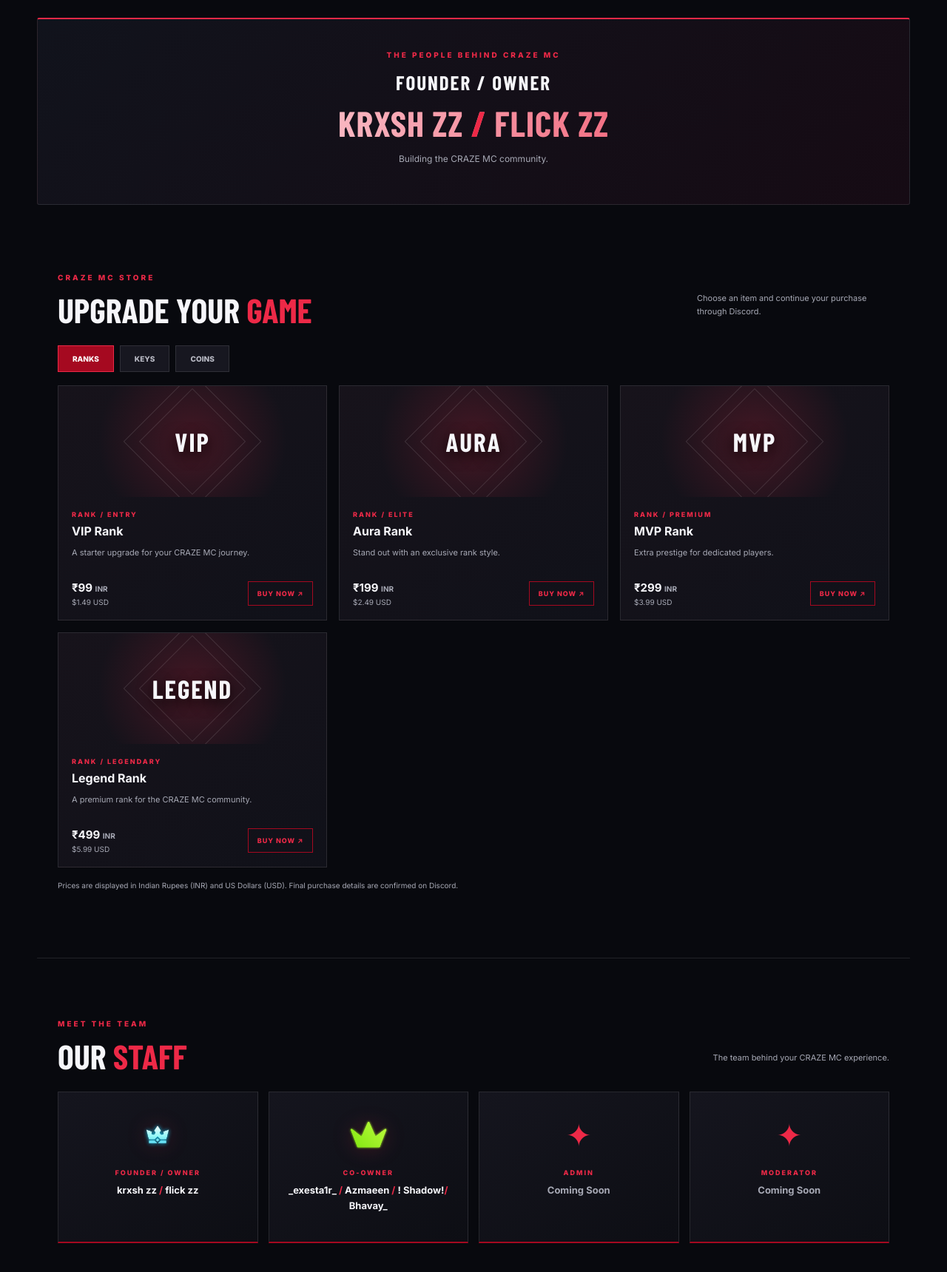
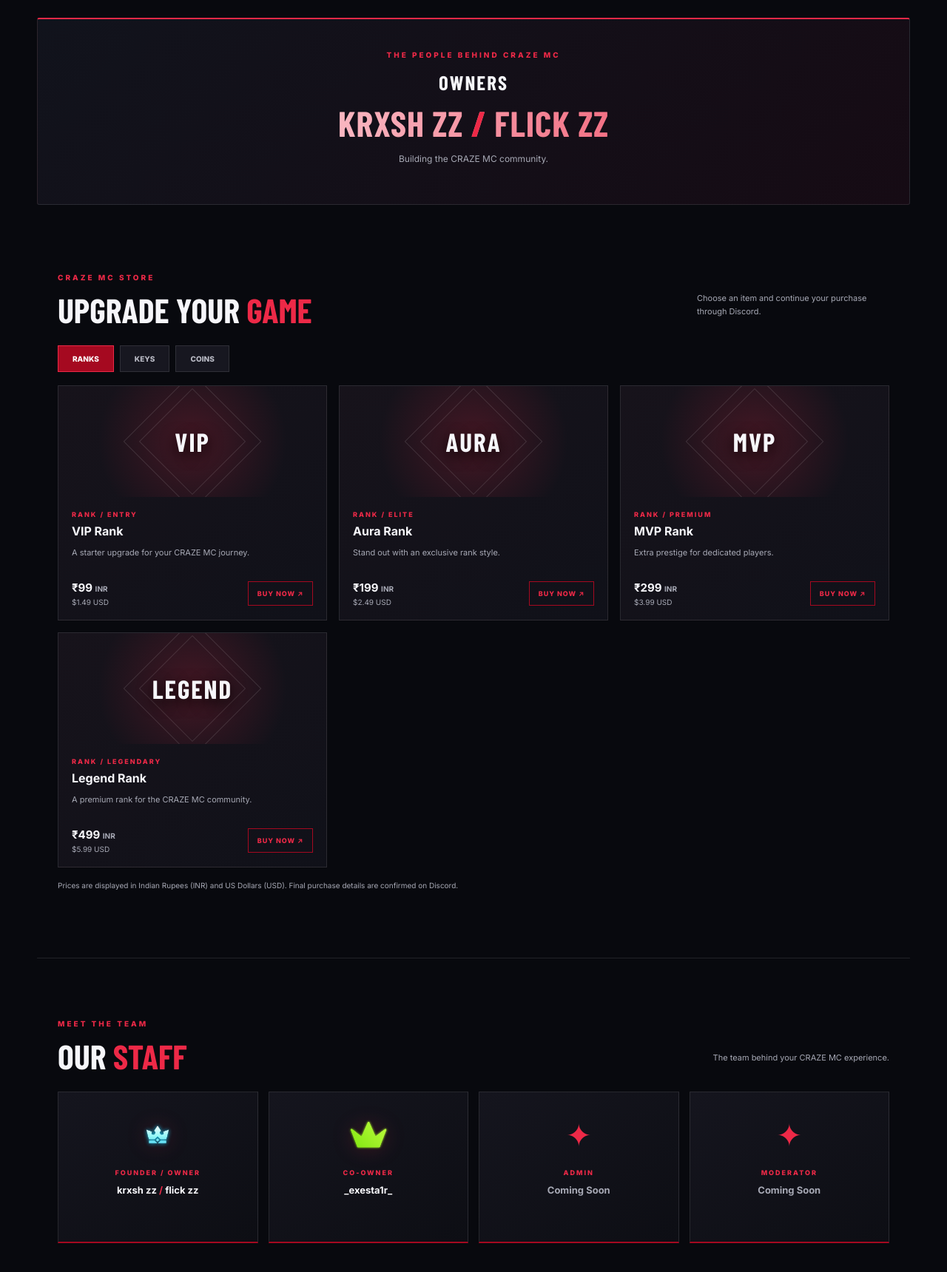
Before and after one commit to nickxters-wq/Craze-mc-store-web, a plain HTML site: page index.html in a window 1280 px wide. Shown: the part 688-2408 px from the top of the page at 74% size. Drawn offline with nearby package versions, Linux system fonts and the light colour scheme; a web font is replaced by a local one.

Commit message:
Update index.html

```diff
--- a/index.html
+++ b/index.html
@@ -49,7 +49,7 @@ ji<!DOCTYPE html>
 
     <section class="owner-banner section-wrap">
       <p class="eyebrow">THE PEOPLE BEHIND CRAZE MC</p>
-      <h2>FOUNDER / OWNER</h2>
+      <h2>OWNERS</h2>
       <div class="owner-names">KRXSH ZZ <span>/</span> FLICK ZZ</div>
       <p>Building the CRAZE MC community.</p>
     </section>
@@ -82,7 +82,7 @@ ji<!DOCTYPE html>
         <article class="staff-card">
           <div class="crown-wrap"><img src="assets/coowner-crown.png" alt="Green crown"></div>
           <p class="staff-role">CO-OWNER</p>
-          <h3>_exesta1r_ <i>/</i> Azmaeen <i>/</i> ! Shadow!<i>/</i> Bhavay_</h3>
+          <h3>_exesta1r_ </h3>
         </article>
         <article class="staff-card coming-soon">
           <div class="staff-symbol">✦</div>
```
